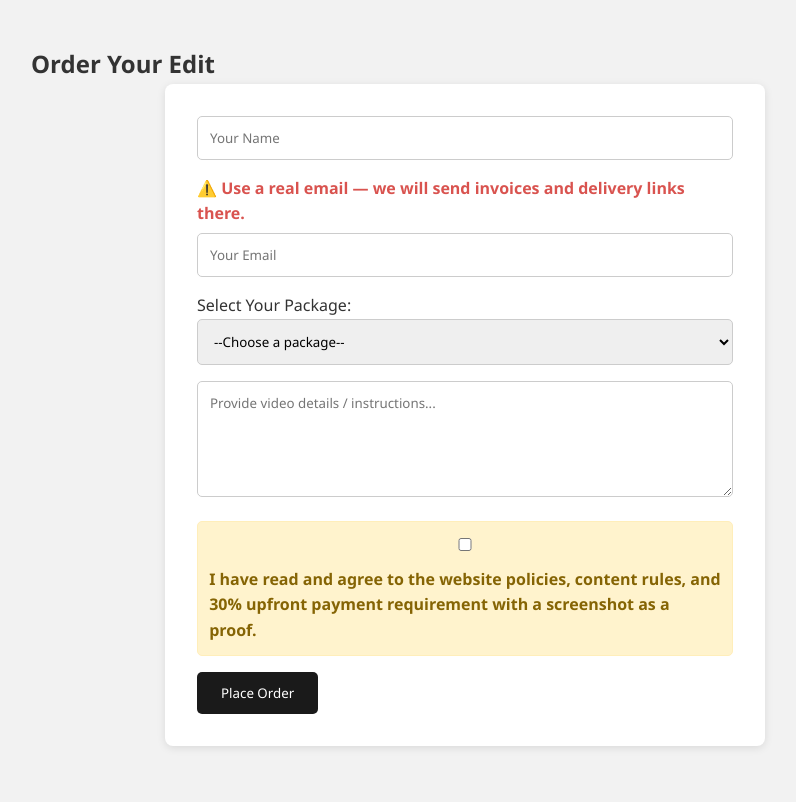
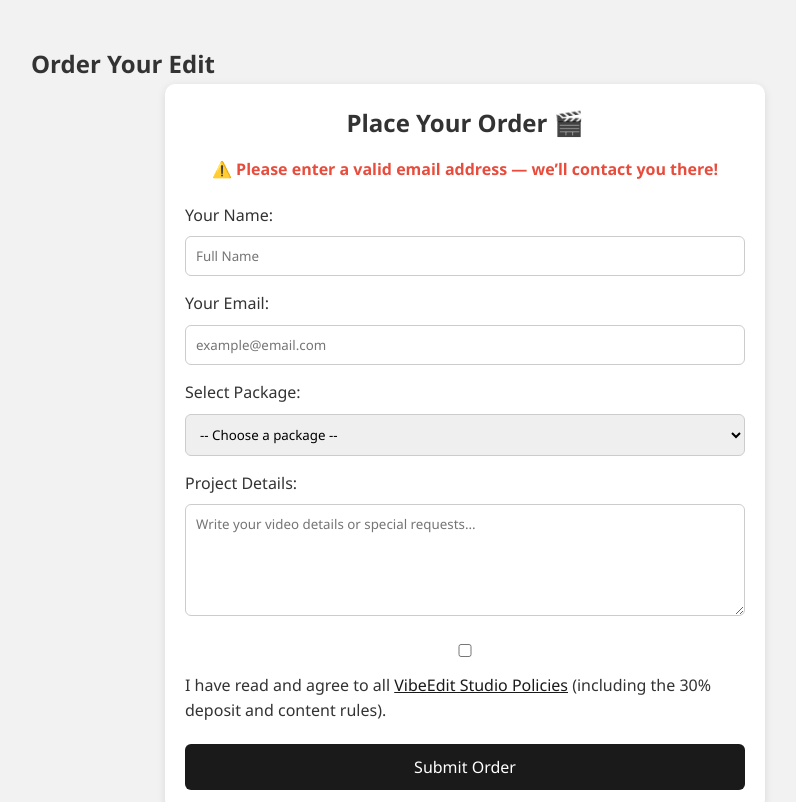
Before and after one commit to aakk3/VibeEditStudio, a plain HTML site: page index.html in a window 1280 px wide. Shown: the part 1409-2211 px from the top of the page, without its empty margins (175-971 px from the left). Drawn offline with Linux system fonts and the light colour scheme.

Commit message:
Add files via upload

```diff
--- a/index.html
+++ b/index.html
@@ -79,42 +79,60 @@
 
 <section class="section" id="order">
   <h2>Order Your Edit</h2>
-  <form id="orderForm" action="https://formspree.io/f/meornlqr" method="POST">
-    <input type="text" name="name" placeholder="Your Name" required />
-    <p style="color:#d9534f; font-weight:bold; margin-bottom:0.4rem;">⚠️ Use a real email — we will send invoices and delivery links there.</p>
-    <input type="email" name="email" placeholder="Your Email" required />
+  <!-- VibeEdit Studio Order Form -->
+<!-- VibeEdit Studio Order Form -->
+<form action="https://formspree.io/f/meornlqr" method="POST" id="orderForm" style="max-width:600px;margin:auto;background:#fff;padding:20px;border-radius:10px;box-shadow:0 2px 8px rgba(0,0,0,0.1);font-family:'Segoe UI',sans-serif;">
 
-    <label for="package">Select Your Package:</label>
-    <select name="package" required>
-      <option value="">--Choose a package--</option>
-      <option value="Basic">Basic - $2 per video</option>
-      <option value="Standard">Standard - $5 per video</option>
-      <option value="Premium">Premium - $10 per video</option>
-      <option value="Starter Plan">Starter Plan - 5 videos / $39.99</option>
-      <option value="Creator Plan">Creator Plan - 15 + 1 free videos / $99.99</option>
-    </select>
+  <h2 style="text-align:center;margin-bottom:15px;">Place Your Order 🎬</h2>
+  <p style="color:#e74c3c;font-weight:bold;text-align:center;margin-bottom:20px;">
+    ⚠️ Please enter a valid email address — we’ll contact you there!
+  </p>
 
-    <textarea name="details" rows="5" placeholder="Provide video details / instructions..." required></textarea>
+  <label style="display:block;margin-bottom:8px;">Your Name:</label>
+  <input type="text" name="name" placeholder="Full Name" required style="width:100%;padding:10px;margin-bottom:15px;border:1px solid #ccc;border-radius:6px;">
 
-    <!-- Agreement checkbox -->
-    <div class="notice-box">
-      <input type="checkbox" id="agreeCheckbox" required>
-      <label for="agreeCheckbox">
-        I have read and agree to the website policies, content rules, and 30% upfront payment requirement with a screenshot as a proof.
-      </label>
-    </div>
+  <label style="display:block;margin-bottom:8px;">Your Email:</label>
+  <input type="email" name="email" placeholder="example@email.com" required style="width:100%;padding:10px;margin-bottom:15px;border:1px solid #ccc;border-radius:6px;">
 
-    <!-- Hidden proof fields -->
-    <input type="hidden" name="agreement_text" id="agreement_text" value="">
-    <input type="hidden" name="agreement_time" id="agreement_time" value="">
-    <input type="hidden" name="user_agent" id="user_agent" value="">
+  <label style="display:block;margin-bottom:8px;">Select Package:</label>
+  <select name="package" required style="width:100%;padding:10px;margin-bottom:15px;border:1px solid #ccc;border-radius:6px;">
+    <option value="">-- Choose a package --</option>
+    <option value="Basic">Basic - $2 per video</option>
+    <option value="Standard">Standard - $5 per video</option>
+    <option value="Premium">Premium - $10 per video</option>
+    <option value="Starter Plan">Starter Plan - 5 videos / $59.99</option>
+    <option value="Creator Plan">Creator Plan - 10 videos / $99.99</option>
+  </select>
 
-    <!-- Formspree extras -->
-    <input type="hidden" name="_subject" value="New Order from VibeEdit Studio!">
-    <input type="hidden" name="_redirect" value="https://yourwebsite.com/thank-you.html">
+  <label style="display:block;margin-bottom:8px;">Project Details:</label>
+  <textarea name="message" rows="5" placeholder="Write your video details or special requests..." required style="width:100%;padding:10px;margin-bottom:15px;border:1px solid #ccc;border-radius:6px;"></textarea>
 
-    <button id="submitBtn" type="submit">Place Order</button>
-  </form>
+  <!-- Policies Agreement -->
+  <div style="margin-bottom:20px;">
+    <input type="checkbox" id="agree" required style="margin-right:8px;">
+    <label for="agree">I have read and agree to all <a href="#content-policy" style="color:#1a1a1a;text-decoration:underline;">VibeEdit Studio Policies</a> (including the 30% deposit and content rules).</label>
+  </div>
+
+  <!-- Hidden Fields -->
+  <input type="hidden" name="_subject" value="🎥 New Order from VibeEdit Studio">
+  <input type="hidden" name="_template" value="table">
+
+  <button type="submit" style="background:#1a1a1a;color:#fff;padding:12px 20px;border:none;border-radius:6px;cursor:pointer;width:100%;font-size:1rem;">
+    Submit Order
+  </button>
+</form>
+
+<script>
+document.getElementById('orderForm').addEventListener('submit', function(e) {
+  const agree = document.getElementById('agree');
+  if (!agree.checked) {
+    e.preventDefault();
+    alert('⚠️ Please accept all policies before placing your order.');
+  }
+});
+</script>
+
+
 </section>
 
 <footer>
```
